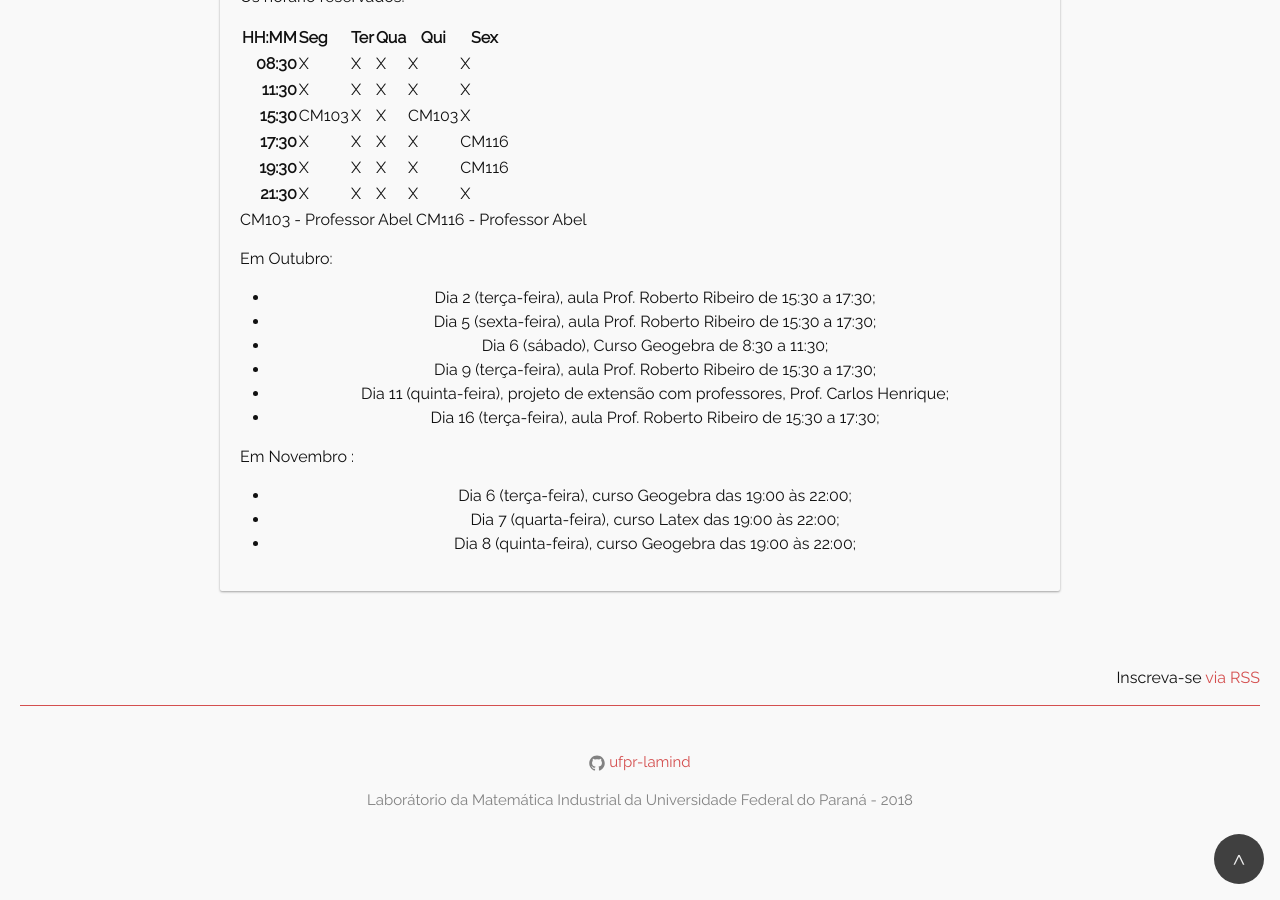
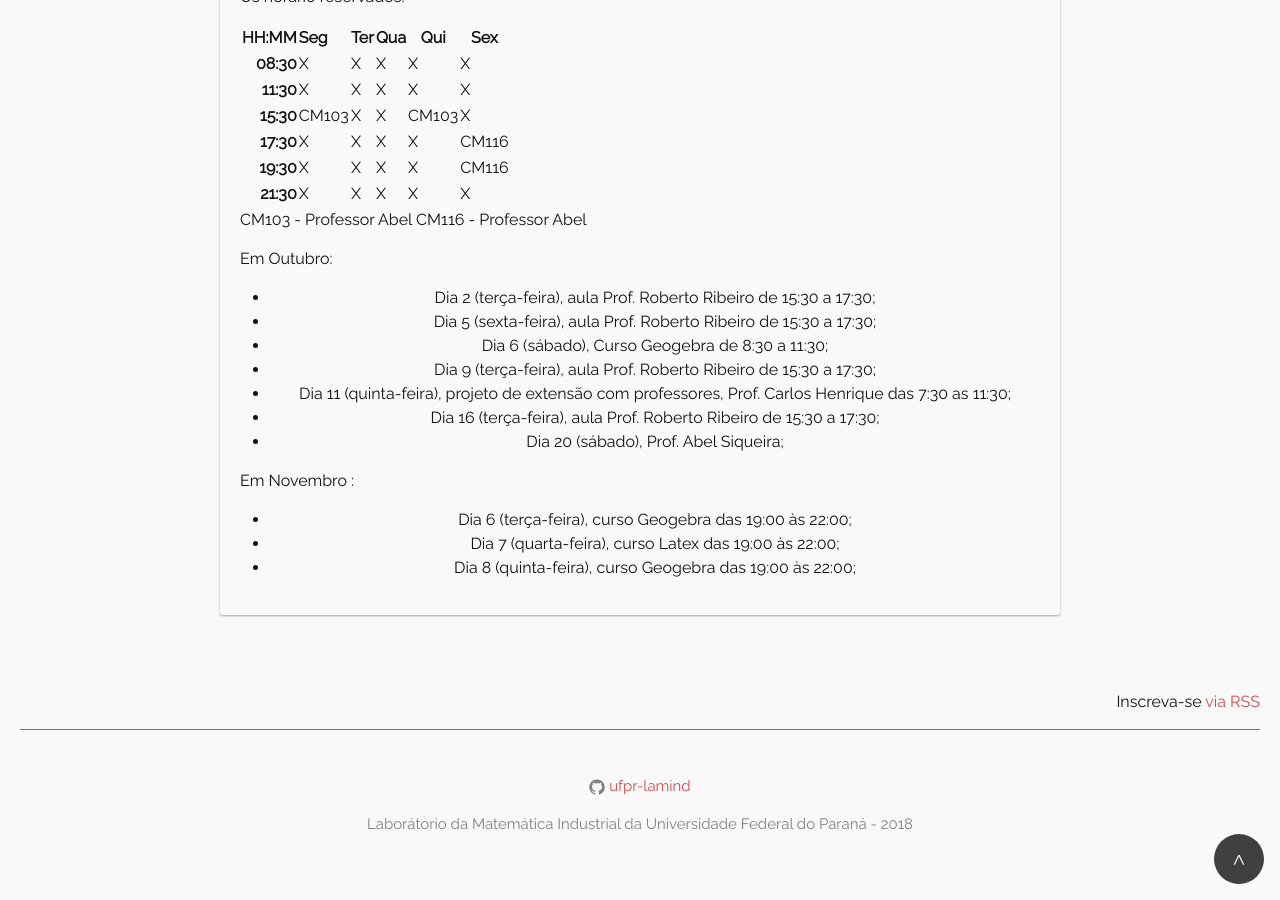
Before and after one commit to ufpr-lamind/ufpr-lamind.github.io, a Jekyll site: the page built from horario.md, in a window 1280 px wide and 900 px high, scrolled down 1244 px. Built offline with Jekyll 4.4.1, drawn with Linux system fonts in a browser that asks for light colours; our own code applies the rules of GitHub Pages for plain Markdown files.

Commit message:
add reserva 20/10

```diff
--- a/horario.md
+++ b/horario.md
@@ -40,8 +40,9 @@
 - Dia 5 (sexta-feira), aula Prof. Roberto Ribeiro de 15:30 a 17:30;
 - Dia 6 (sábado), Curso Geogebra de 8:30 a 11:30;
 - Dia 9 (terça-feira), aula Prof. Roberto Ribeiro de 15:30 a 17:30;
-- Dia 11 (quinta-feira), projeto de extensão com professores, Prof. Carlos Henrique;
+- Dia 11 (quinta-feira), projeto de extensão com professores, Prof. Carlos Henrique das 7:30 as 11:30;
 - Dia 16 (terça-feira), aula Prof. Roberto Ribeiro de 15:30 a 17:30;
+- Dia 20 (sábado), Prof. Abel Siqueira;
 
 Em Novembro :
 - Dia 6 (terça-feira), curso Geogebra das 19:00 às 22:00;
```
